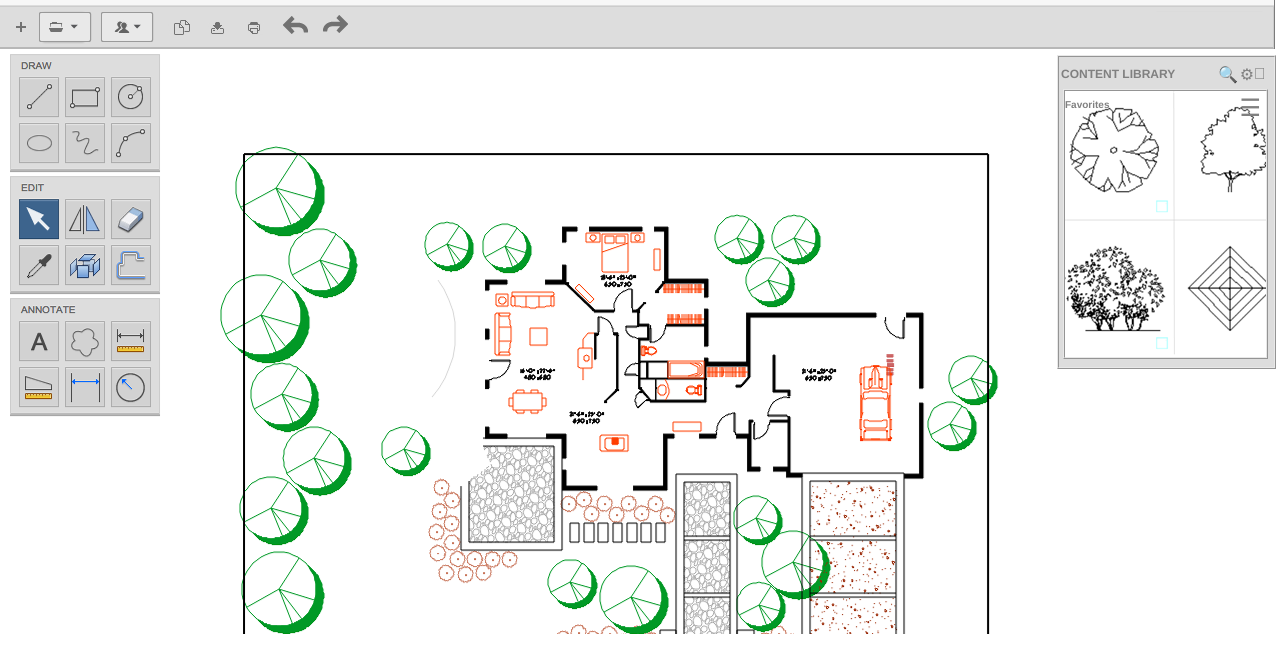
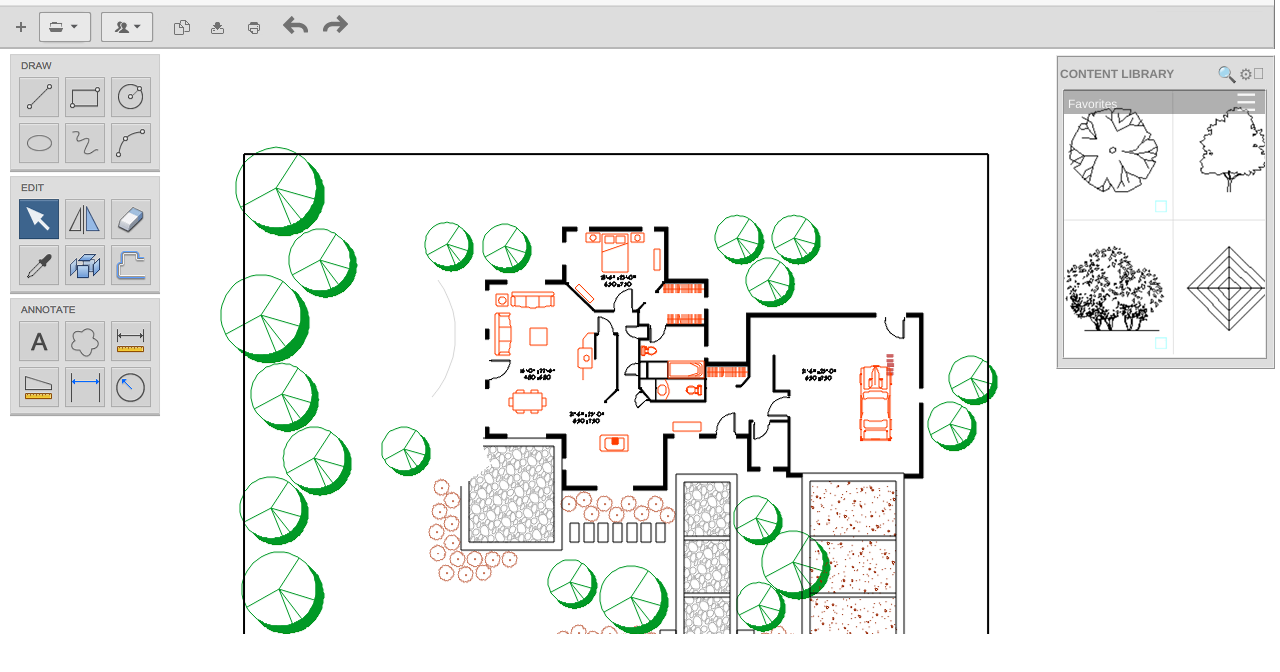
Before and after one commit to Yichang812/A360_CL_prototype, a plain HTML site: page index.html in a window 1280 px wide. Drawn offline with Linux system fonts and the light colour scheme; a web font is replaced by a local one.

Commit message:
add fixed the position of hamburger menu and current view name

```diff
--- a/css/icons.css
+++ b/css/icons.css
@@ -26,14 +26,16 @@
   	font-size: 1.5em;
   	display: block;
 
-  	transition: transform .3s ease;
+  	transition: transform 0.3s ease;
+
   	transform-origin: 25% 50%;
 }
 .icon-hamburger:before {
   	content: "\2630";
 }
 .icon-hamburger.close {
- 	transform: rotate(-180deg);
+ 	transform: translateX(-100px) rotate(-180deg);
+
 }
 .icon-hamburger.close:before {
   	content: "\2715";
--- a/css/index.css
+++ b/css/index.css
@@ -6,12 +6,12 @@ a {
 	text-decoration: none;
 }
 .container {
-  position: relative;
-  width: 1268px;
-  height: 620px;
+  	position: relative;
+  	width: 1268px;
+ 	height: 620px;
 }
 
-.panel{
+.pallet{
 	font-family: Helvetica, Arial, Sans-Serif;
 	color:grey;
 	background-color:#DDDDDD;
@@ -21,9 +21,9 @@ a {
 	border:2px;
 	border-style:ridge;
 	border-color:#E8E8E8;
-	position: absolute;
+	position: relative;
   	top: 47px;
-  	right:0px;
+  	left:1048px;
 }
 .header{
 	height:12px;
@@ -42,35 +42,31 @@ a {
 	border:2px;
 	border-style:ridge;
 	border-color:#E8E8E8;
-	position: relative;
 
 	overflow-y: scroll;
 }
-.display-area h2{
-	font-size: 10px;
+.display-area #currentView{
+	margin-left: 4px;
+	font-size: 12px;
+	font-weight: normal;
+	position:absolute;
+	top:-2px;
+}
+.display-area-header{
+	background-color: #3A3A3A;
+	opacity: 0.4;
+	color:#E8E8E8;
+	height: 25px;
+	width: 201px;
 	z-index: 1000;
+	position:absolute;
+	top:32px;
 }
-#iconSearch{
-	position:absolute;
-	top:8px;
-	right:36px;
-}
-#iconSetting{
-	position:absolute;
-	top:8px;
-	right:20px;
-}
-#iconCaretUp{
-	position:absolute;
-	top:8px;
-	right:8px;
-}
-#iconHamburger{
-	position: absolute;
-  	right: 5px;
-  	top: -25px;
+.display-area-header:hover{
+	opacity: 1.0;
 }
 
+/*scroll bar*/
 .force-overflow{
 	min-height: 400px;
 }
@@ -89,5 +85,27 @@ a {
 
 .display-area::-webkit-scrollbar-thumb
 {
-	background-color: grey;
+	background-color: #3A3A3A;
 }
+
+/*position of icons*/
+#iconSearch{
+	position:absolute;
+	top:8px;
+	right:36px;
+}
+#iconSetting{
+	position:absolute;
+	top:8px;
+	right:20px;
+}
+#iconCaretUp{
+	position:absolute;
+	top:8px;
+	right:8px;
+}
+#iconHamburger{
+	position: absolute;
+	top:0px;
+	right:8px;
+}
--- a/css/sidemenu.css
+++ b/css/sidemenu.css
@@ -4,7 +4,7 @@
 	position: relative;
 	left:201px;
 	width: 100px;
-	height: 310px;
+	height: 400px;
 	z-index:1000;
 }
 
--- a/index.html
+++ b/index.html
@@ -4,7 +4,7 @@
 	</head>
 	<body>
 		<div class="container">
-			<div class="panel">
+			<div class="pallet">
 				<div class="header">
 					<h1>CONTENT LIBRARY</h1>
 					<span class="icon-search" id="iconSearch"></span>
@@ -13,8 +13,10 @@
 				</div>
 				<div class="display-area">
 					<div class="force-overflow">
+						<div class="display-area-header">
 							<h2 id="currentView">Favorites</h2>
-
+							<span class="icon-hamburger" id="iconHamburger"></span>
+						</div>
 						<div class="side-menu-push">
 							<nav class="side-menu-list" id="category-list">
 								<h2>Category</h2>
@@ -26,7 +28,7 @@
 								<a href="#">Mics.</a>
 							</nav>
 
-						<span class="icon-hamburger" id="iconHamburger"></span>
+
 						</div>
 					</div>
 				</div>
```
Lines whose indentation alone changed are shown as unchanged.
